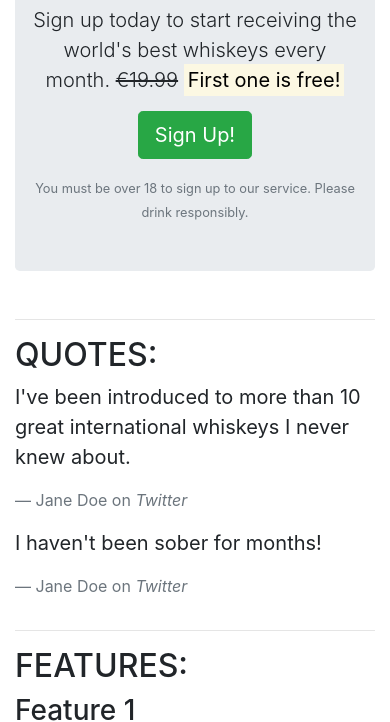
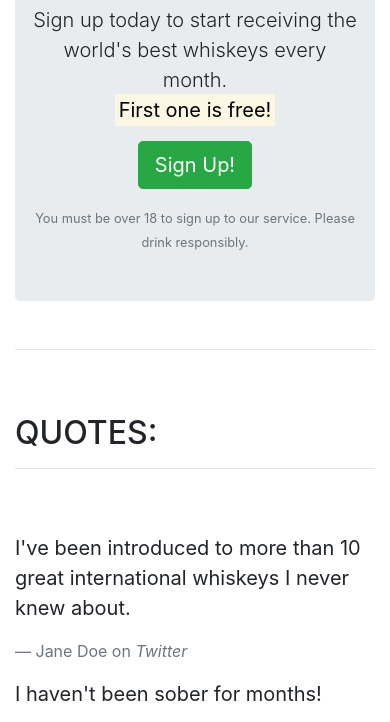
Before and after one commit to AleksandrDenis/hi-django, a plain HTML site: page index.html in a window 390 px wide. Shown: the part 379-1101 px from the top of the page. Drawn offline with nearby package versions, Linux system fonts and the light colour scheme.

```diff
--- a/index.html
+++ b/index.html
@@ -31,7 +31,10 @@
             <div class="col-12">
                 <section class="callout jumbotron text-center">
                     <h1>The finest whiskeys delivered to your doorstep.</h1>
-                    <p class="lead">Sign up today to start receiving the world's best whiskeys every month. <s>€19.99</s> <strong><mark>First one is free!</mark></strong></p>
+                    <p class="lead">Sign up today to start receiving the world's best whiskeys every month.
+                        <s class="d-none d-sm-inline">€19.99</s>
+                        <span class="d-inline d-sm-none"><br></span>
+                        <strong><mark>First one is free!</mark></strong></p>
                     <p><button class="btn btn-lg btn-success">Sign Up!</button></p>
                     <p class="text-muted"><small>You must be over 18 to sign up to our service. Please drink responsibly.</small></p>
                 </section>
@@ -39,12 +42,12 @@
         </div>
         <!-- /.callout -->
         <hr>
-
         <!-- Quotes -->
         <section class="quotes">
             <div class="row">
-                <div class="col-12">
+                <div class="col-12 my-5">
                     <h2 class="text-uppercase">Quotes:</h2>
+                    <hr />
                 </div>
             </div>
             <div class="row">
@@ -64,12 +67,12 @@
         </section>
         <!-- /.quotes -->
         <hr>
-
         <!-- Features -->
         <section class="features">
             <div class="row">
-                <div class="col-12">
+                <div class="col-12 my-5">
                     <h2 class="text-uppercase">Features:</h2>
+                    <hr />
                 </div>
             </div>
             <div class="row">
```
